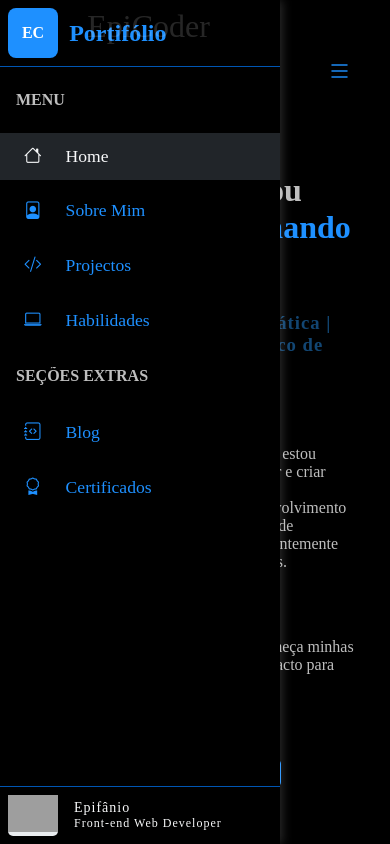
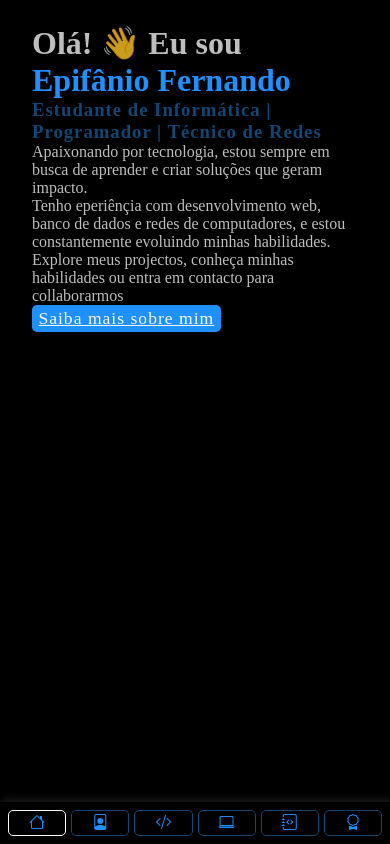
Before and after one commit to epifaniovalente/epicoder_frontend, a PHP site: page / in a window 390 px wide. Run offline with PHP 8.4, Linux system fonts and the light colour scheme; some web fonts are replaced; grey boxes are pictures that could not be loaded.

Commit message:
protifolio
novo menu

```diff
--- a/epicoder/CSS/style.css
+++ b/epicoder/CSS/style.css
@@ -45,10 +45,6 @@ aside {
     z-index: 100;
 }
 aside:hover{
-    width: var(--largura-aside);
-}
-
-aside.abrir{
     width: var(--largura-aside);
 }
 
@@ -195,6 +191,44 @@ aside:hover .user-info{
     font-size: 0.75rem;
 }
 
+/*Menu Drop*/
+.menu-drop{
+    background-attachment: fixed;
+    position: absolute;
+    bottom: 0;
+    width: 100%;
+    z-index: 100;
+    box-shadow: 2px 0 10px rgba(245, 245, 245, 0.184);
+}
+
+.menu-drop .list {
+    display: flex;
+    align-items: center;
+    justify-content: space-around;
+    list-style: none;
+    padding: .5rem;
+    gap: 5px;
+}
+.item{
+    flex: 1;
+    padding: 0.2rem .4em;
+    border: 1px solid var(--cor1);
+    border-radius: 5px;
+}
+
+.item .link{
+    color: var(--links);
+    text-align: center;
+    display: flex;
+    justify-content: center;
+}
+
+.item.active{
+    color: var(--light-color);
+    border: 1.5px solid var(--light-color);
+    border-radius: 5px;
+}
+
 .main-content {
     flex: 1;
     display: flex;
@@ -229,25 +263,31 @@ main a.sobre {
     padding: 0.1rem .4rem;
     border-radius: 4px;
     cursor: pointer;
-    margin-bottom: 1rem;
     font-size: 1.5rem;
 
     display: none;
 }
 
-.box-btn{
-    width: 100%;
-    display: flex;
-    align-items: center;
-    justify-content: end;
+
+@media (min-width: 770px) {
+    nav{
+        display: none;
+    }
+
 }
 
 @media (max-width: 768px) {
+    body{
+        display: block;
+    }
+    .aside{
+        display: none;
+    }
     .menu-btn{
         display: block;
     }
     .main-content{
-        margin-left: 60px;
+        margin: auto;
     }
 
 }
--- a/epicoder/JS/script.js
+++ b/epicoder/JS/script.js
@@ -1,8 +1,8 @@
 document.addEventListener('DOMContentLoaded', function() {
     const abrirmenu = document.querySelector('.menu-btn');
-    const sidebar = document.querySelector('.aside');
+    const menu = document.querySelector('.menu-drop');
 
-    abrirmenu.addEventListener('click', function abrir() {
-        sidebar.classList.toggle('abrir');
+    abrirmenu.addEventListener('click',function () {
+       menu.classList.toggle('abrir');
     })
 });
--- a/index.html
+++ b/index.html
@@ -74,11 +74,7 @@
             </div>
         </div>
     </aside>
-
     <main class="main-content">
-        <div class="box-btn">
-            <button class="menu-btn"><i class="bi bi-list"></i></button>
-        </div>
 
         <h1>Olá! &#x1F44B; Eu sou <span class="nome" style="color:#1e90ff;">Epifânio Fernando</span></h1>
         <h3>Estudante de Informática | Programador | Técnico de Redes</h3>
@@ -90,6 +86,41 @@
         </p>
         <a href="#" class="sobre">Saiba mais sobre mim</a>
     </main>
+             <nav class="menu-drop">
+                 <ul class="list">
+                <li class="item active">
+                    <a href="#" class="link">
+                        <span class="icon"><i class="bi bi-house"></i></span>
+                    </a>
+                </li>
+                <li class="item">
+                    <a href="#" class="link">
+                        <span class="icon"><i class="bi bi-file-person"></i></span>
+                    </a>
+                </li>
+                <li class="item">
+                    <a href="#" class="link">
+                        <span class="icon"><i class="bi bi-code-slash"></i></span>
+                    </a>
+                </li>
+                <li class="item">
+                    <a href="#" class="link">
+                        <span class="icon"><i class="bi bi-laptop"></i></span>
+                    </a>
+                </li>
+                <li class="item">
+                    <a href="#" class="link">
+                        <span class="icon"><i class="bi bi-journal-code"></i></span>
+                    </a>
+                </li>
+                <li class="item">
+                    <a href="#" class="link">
+                        <span class="icon"><i class="bi bi-award"></i></i></span>
+                    </a>
+                </li>
+            </ul>
+        </nav>
+    </header>
     <script src="epicoder/JS/script.js" defer></script>
 </body>
 
```
